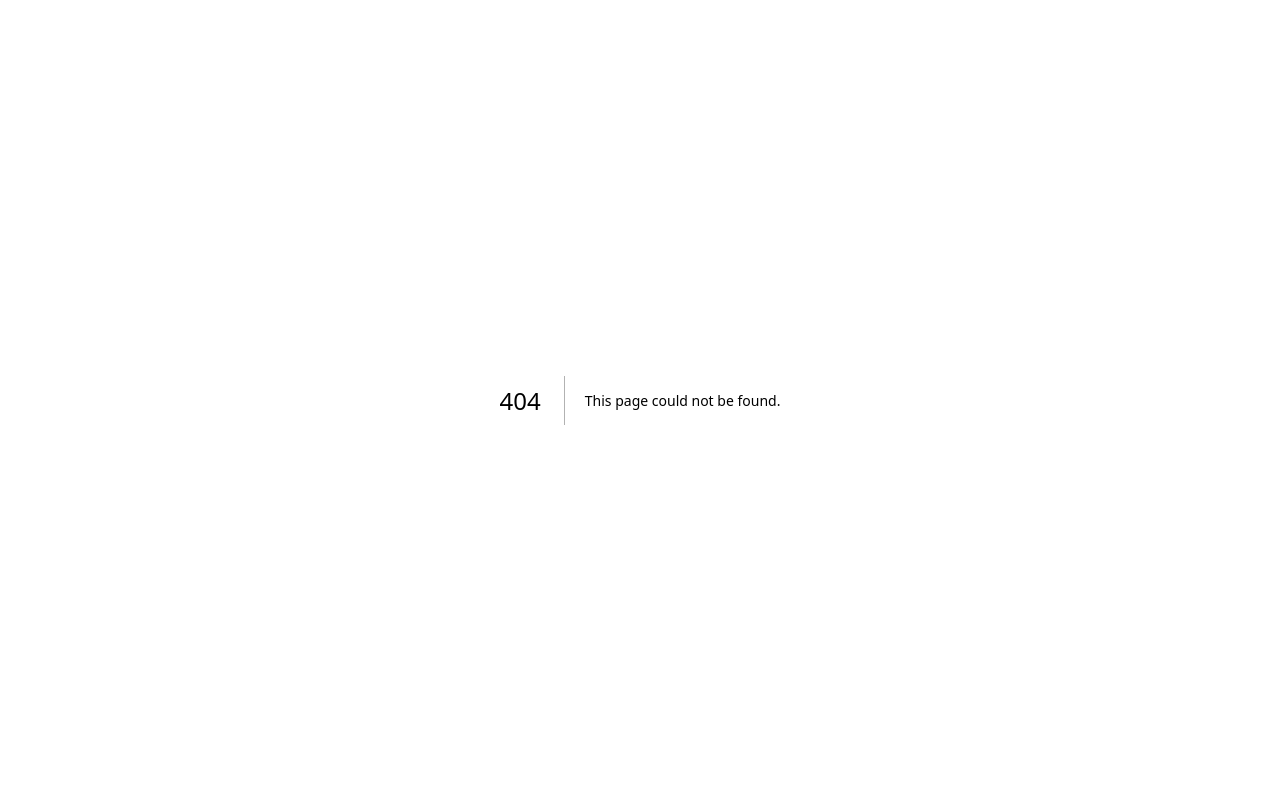
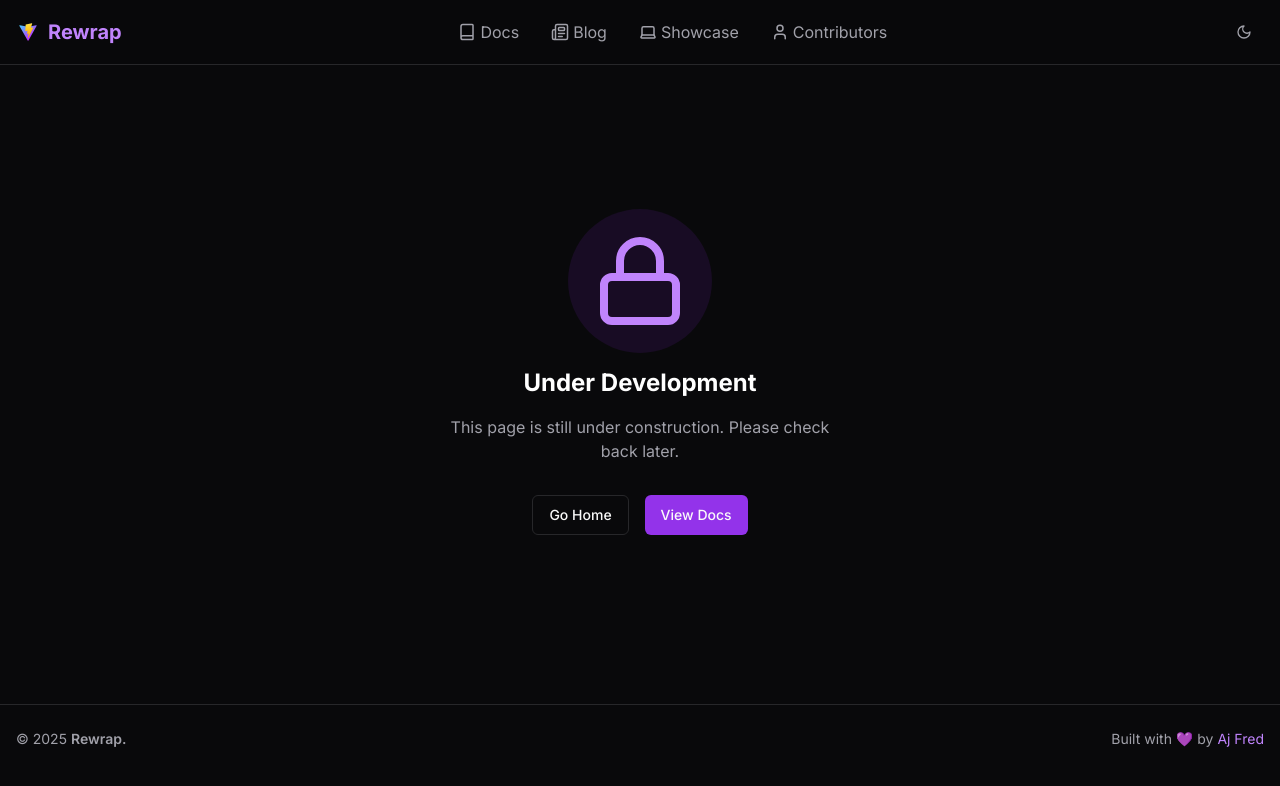
Before and after one commit to ajfred20/rewrap, a Next.js app: page /contributors in a window 1280 px wide. Before the commit this address had no page. Shown: the top 786 px of the page. Built offline with nearby package versions, Linux system fonts and the light colour scheme.

Commit message:
added contributors page

```diff
--- /dev/null
+++ b/app/contributors/page.tsx
@@ -0,0 +1,37 @@
+import { Layout } from "@/components/layout";
+import { Footer } from "@/components/footer";
+import { Lock } from "lucide-react";
+import Link from "next/link";
+import { Button } from "@/components/ui/button";
+
+export default function BlogPage() {
+  return (
+    <Layout>
+      <div className="min-h-[80vh] flex items-center justify-center">
+        <div className="text-center">
+          <div className="relative inline-block">
+            <div className="absolute inset-0 bg-purple-100 dark:bg-purple-900/20 rounded-full scale-150" />
+            <Lock className="relative w-24 h-24 text-purple-600 dark:text-purple-400" />
+          </div>
+          <h1 className="mt-8 text-2xl font-bold text-zinc-900 dark:text-white">
+            Under Development
+          </h1>
+          <p className="mt-4 text-zinc-600 dark:text-zinc-400 max-w-sm mx-auto">
+            This page is still under construction. Please check back later.
+          </p>
+          <div className="mt-8 space-x-4">
+            <Link href="/">
+              <Button variant="outline">Go Home</Button>
+            </Link>
+            <Link href="/docs">
+              <Button className="bg-purple-600 hover:bg-purple-700">
+                View Docs
+              </Button>
+            </Link>
+          </div>
+        </div>
+      </div>
+      <Footer />
+    </Layout>
+  );
+}
--- /dev/null
+++ b/canvas-confetti.d.ts
@@ -0,0 +1,4 @@
+// canvas-confetti.d.ts
+declare module "canvas-confetti" {
+  export default function confetti(options?: any): void;
+}
--- a/components/layout.tsx
+++ b/components/layout.tsx
@@ -1,6 +1,15 @@
 "use client";
 
-import { Moon, Sun, Book, Newspaper, Laptop, Menu, X } from "lucide-react";
+import {
+  Moon,
+  Sun,
+  Book,
+  Newspaper,
+  Laptop,
+  Menu,
+  X,
+  User,
+} from "lucide-react";
 import { Button } from "@/components/ui/button";
 import Link from "next/link";
 import { useState } from "react";
@@ -48,6 +57,13 @@ export function Layout({ children }: { children: React.ReactNode }) {
             >
               <Laptop className="mr-1" size={18} />
               Showcase
+            </Link>
+            <Link
+              href="/contributors"
+              className="text-zinc-600 dark:text-zinc-400 hover:text-purple-600 dark:hover:text-purple-400 flex items-center"
+            >
+              <User className="mr-1" size={18} />
+              Contributors
             </Link>
           </nav>
 
--- a/package.json
+++ b/package.json
@@ -10,6 +10,7 @@
   },
   "dependencies": {
     "@radix-ui/react-slot": "^1.1.1",
+    "canvas-confetti": "^1.9.3",
     "class-variance-authority": "^0.7.1",
     "clsx": "^2.1.1",
     "lucide-react": "^0.471.0",
```
Also changed, not shown: public/honour.jpg (added), 1 other file (tests, documents, lock files or other folders).
